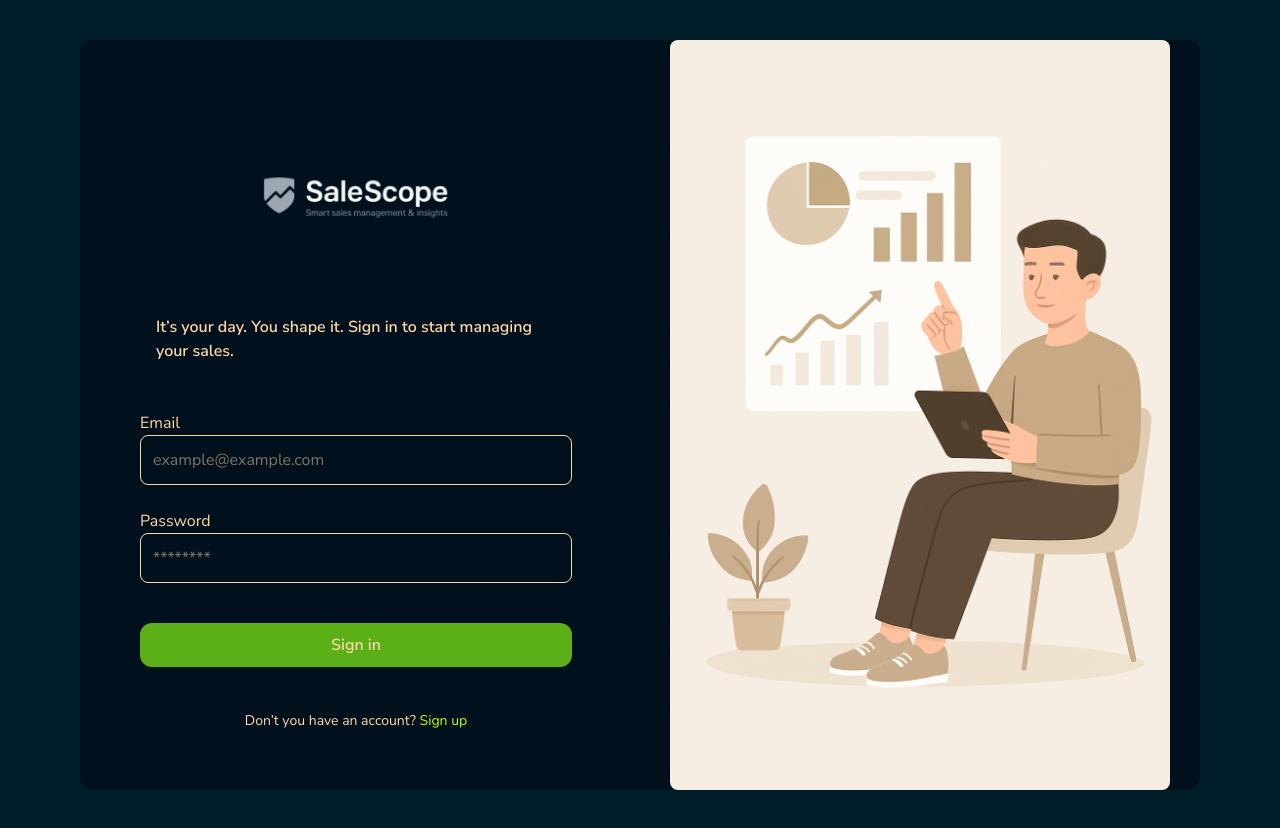
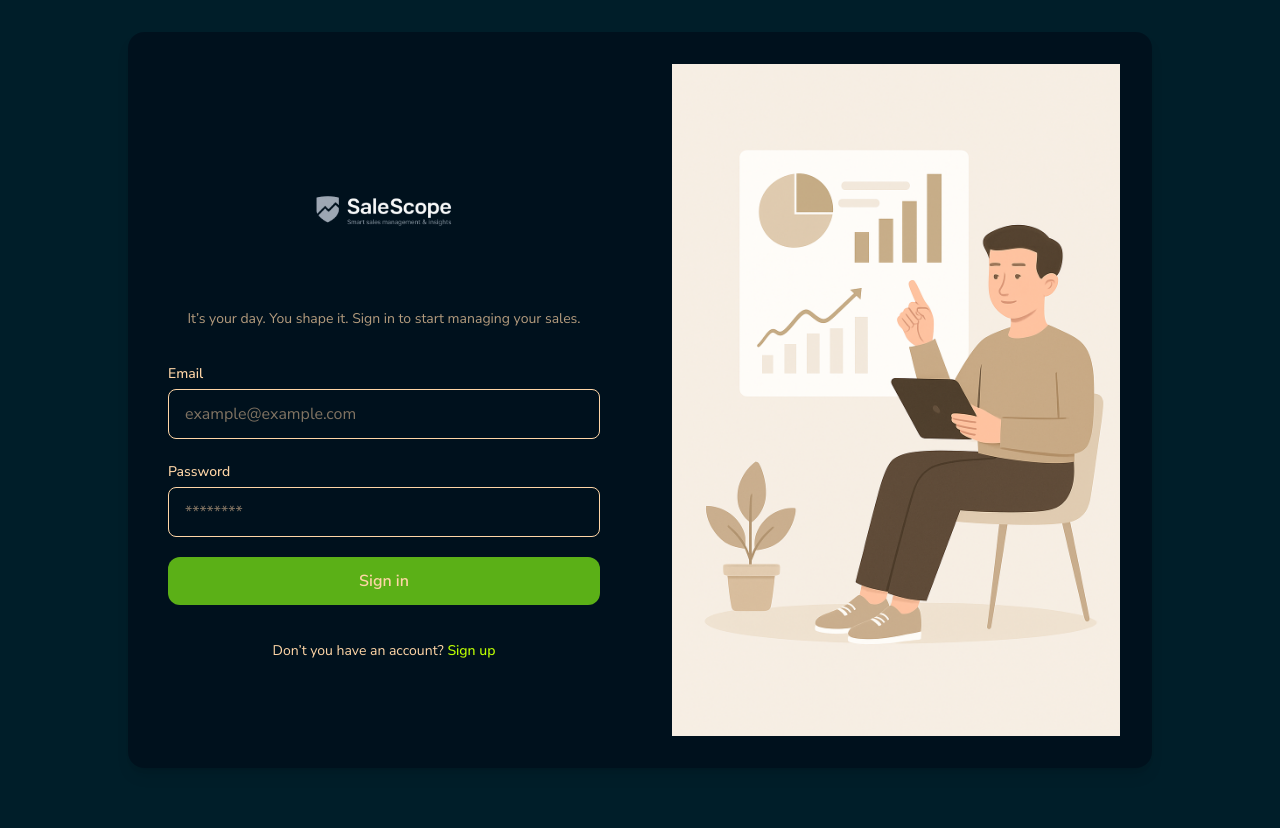
Before and after one commit to IntegrativeProject/SalesScope-Frontend, a Next.js app: page /login in a window 1280 px wide. After the commit the page ends 800 px from the top, so only its background shows below. Built offline with nearby package versions, Linux system fonts and the light colour scheme.

Commit message:
anything

```diff
--- a/src/app/dashboard/page.tsx
+++ b/src/app/dashboard/page.tsx
@@ -15,7 +15,6 @@ import {
 import { TopProduct, WeeklySale } from "@/types/analytics";
 import AnimatedPage from "@/components/AnimatedPage";
 
-// Variants para stagger
 const containerVariants = {
   hidden: {},
   show: {
@@ -29,6 +28,7 @@ const itemVariants = {
   hidden: { opacity: 0, y: 20 },
   show: { opacity: 1, y: 0 },
 };
+
 export default function Page() {
   const [lineLabels, setLineLabels] = useState<string[]>([]);
   const [lineData, setLineData] = useState<number[]>([]);
@@ -45,10 +45,11 @@ export default function Page() {
     return new Intl.NumberFormat("es-CO", {
       style: "currency",
       currency: "COP",
-      maximumFractionDigits: 0, // COP no usa centavos
+      maximumFractionDigits: 0,
     }).format(value);
   }
 
+  // --- LÓGICA DE DATOS (SIN CAMBIOS) ---
   useEffect(() => {
     Promise.all([
       getTotalSales(),
@@ -62,6 +63,7 @@ export default function Page() {
       setTransactions(trans);
     });
   }, []);
+
   useEffect(() => {
     async function loadCharts() {
       const weekly = await getWeeklySales();
@@ -86,23 +88,42 @@ export default function Page() {
 
     loadCharts();
   }, []);
+  // -------------------------------------
 
   return (
     <AnimatedPage>
-      <div>
-        <h1 className="p-1 ml-9 font-bold  text-4xl ">Dashboard</h1>
-        <h2 className="p-1 ml-9 font-semibold  text-xl">
+      {/* El contenedor principal usa padding ajustado en móvil y no necesita p-1 */}
+      <div className="py-4">
+
+        {/* TÍTULO PRINCIPAL: Usa padding horizontal (px-4) en móvil en lugar de margen fijo (ml-9) */}
+        <h1 className="px-4 p-1 lg:ml-9 font-bold text-3xl lg:text-4xl">
+          Dashboard
+        </h1>
+
+        {/* SUBTÍTULO: Se mantiene el ajuste de margen solo en escritorio */}
+        <h2 className="px-4 p-1 lg:ml-9 font-semibold text-base lg:text-xl">
           Summary of your sales and key metrics
         </h2>
+
+        {/* CONTENEDOR DE TARJETAS (MÉTRICAS) */}
         <motion.div
-          className="ml-11 grid grid-cols-4 gap-x-3 mt-5"
+          className="
+            px-4 lg:ml-11          /* Padding horizontal en móvil, margen fijo en escritorio */
+            grid
+            grid-cols-2           /* Mobile por defecto: 2 columnas */
+            lg:grid-cols-4        /* Desktop: 4 columnas */
+            gap-3 lg:gap-x-3
+            mt-5
+          "
           variants={containerVariants}
           initial="hidden"
           animate="show"
         >
+          {/* NOTA: Se cambia w="w-80" por w="w-full" para que ocupe el espacio de la columna */}
+
           <motion.div variants={itemVariants}>
             <Card
-              w="w-80"
+              w="w-full"
               h="h-50"
               mainText="Total Sales"
               worth={formatCOP(totalSales)}
@@ -112,9 +133,10 @@ export default function Page() {
               simbol={true}
             />
           </motion.div>
+
           <motion.div variants={itemVariants}>
             <Card
-              w="w-80"
+              w="w-full"
               h="h-50"
               mainText="Daily Average"
               worth={formatCOP(dailyAvg)}
@@ -124,9 +146,10 @@ export default function Page() {
               simbol={true}
             />
           </motion.div>
+
           <motion.div variants={itemVariants}>
             <Card
-              w="w-80"
+              w="w-full"
               h="h-50"
               mainText="Products Sold"
               worth={productsSold}
@@ -135,9 +158,10 @@ export default function Page() {
               iconRoute="/icons/box.png"
             />
           </motion.div>
+
           <motion.div variants={itemVariants}>
             <Card
-              w="w-80"
+              w="w-full"
               h="h-50"
               mainText="Transaction"
               worth={transactions}
@@ -148,9 +172,20 @@ export default function Page() {
           </motion.div>
         </motion.div>
 
-        <div className="grid grid-cols-2  p-15">
+        {/* CONTENEDOR DE GRÁFICOS */}
+        <div
+            className="
+                grid
+                grid-cols-1            /* Mobile por defecto: 1 columna */
+                lg:grid-cols-2         /* Desktop: 2 columnas */
+                gap-6
+                p-4 lg:p-15            /* Padding reducido en móvil, original en escritorio */
+                mt-8
+            ">
+
+          {/* GRÁFICO 1: Weekly Sales */}
           <motion.article
-            className="bg-base-200 w-160 rounded-xl shadow-xl p-8 space-y-3"
+            className="bg-base-200 w-full rounded-xl shadow-xl p-4 sm:p-8 space-y-3" // w-160 cambiado a w-full
             initial={{ opacity: 0, y: 20 }}
             animate={{ opacity: 1, y: 0 }}
             transition={{ duration: 0.4, delay: 0.6 }}
@@ -159,8 +194,10 @@ export default function Page() {
             <p className=" -mt-3">Evolution of daily sales in pesos</p>
             <LineChart labels={lineLabels} data={lineData} />
           </motion.article>
+
+          {/* GRÁFICO 2: Best Selling Products */}
           <motion.article
-            className="bg-base-200 w-160 rounded-xl shadow-xl p-8 space-y-3"
+            className="bg-base-200 w-full rounded-xl shadow-xl p-4 sm:p-8 space-y-3" // w-160 cambiado a w-full
             initial={{ opacity: 0, y: 20 }}
             animate={{ opacity: 1, y: 0 }}
             transition={{ duration: 0.4, delay: 0.8 }}
--- a/src/components/ui/loginUI/LoginPage.tsx
+++ b/src/components/ui/loginUI/LoginPage.tsx
@@ -38,7 +38,6 @@ export default function LoginPage() {
     }
 
     setLoading(true);
-
     const loadingToast = toast.loading("Signing in...");
 
     try {
@@ -56,7 +55,7 @@ export default function LoginPage() {
         return;
       }
 
-      toast.success("Welcome🚀");
+      toast.success("Welcome 🚀");
       router.push("/dashboard");
     } catch {
       toast.dismiss(loadingToast);
@@ -66,84 +65,97 @@ export default function LoginPage() {
   };
 
   return (
-    <div className="flex justify-center p-10">
-      <div className="grid grid-cols-2 w-280 rounded-xl bg-base-200 space-x-2">
-        <div className="flex items-center justify-center">
+    <div className="min-h-screen flex items-center justify-center px-4 bg-base-100">
+      <div className="w-full max-w-md lg:max-w-5xl bg-base-200 rounded-2xl overflow-hidden shadow-lg">
+        <div className="grid grid-cols-1 lg:grid-cols-2">
+
+          {/* FORM */}
           <motion.form
             variants={container}
             initial="hidden"
             animate="show"
-            className="max-w-md mx-auto p-2 flex flex-col"
             onSubmit={handleSubmit}
+            className="flex flex-col justify-center px-6 py-10 sm:px-10"
           >
             <Image
               src="/img/Logo.png"
               alt="Logo"
-              width={300}
-              height={200}
-              className="mx-auto"
+              width={220}
+              height={120}
+              className="mx-auto mb-6"
             />
 
-            <motion.p variants={item} className="font-semibold p-4 mb-8">
+            <motion.p
+              variants={item}
+              className="text-sm text-base-content/70 text-center mb-8"
+            >
               It’s your day. You shape it. Sign in to start managing your sales.
             </motion.p>
 
-            <div className="space-y-6">
+            <div className="space-y-5">
               <div>
-                <label>Email</label>
+                <label className="text-sm font-medium">Email</label>
                 <input
                   type="email"
                   placeholder="example@example.com"
-                  className="w-full p-3 border rounded-lg focus:outline-none focus:ring-2 focus:ring-primary"
+                  className="mt-1 w-full px-4 py-3 rounded-lg border focus:outline-none focus:ring-2 focus:ring-primary"
                   onChange={(e) => setEmail(e.target.value)}
                   disabled={loading}
                 />
               </div>
 
               <div>
-                <label>Password</label>
+                <label className="text-sm font-medium">Password</label>
                 <input
                   type="password"
                   placeholder="********"
-                  className="w-full p-3 border rounded-lg focus:outline-none focus:ring-2 focus:ring-primary"
+                  className="mt-1 w-full px-4 py-3 rounded-lg border focus:outline-none focus:ring-2 focus:ring-primary"
                   onChange={(e) => setPassword(e.target.value)}
                   disabled={loading}
                 />
               </div>
 
               <Button
-                className="w-full p-3 rounded-xl font-bold mt-4"
+                className="w-full py-3 rounded-xl font-semibold"
                 disabled={loading}
               >
                 {loading ? "Signing in..." : "Sign in"}
               </Button>
 
-              <motion.p variants={item} className="text-center text-sm mt-5">
+              <motion.p
+                variants={item}
+                className="text-center text-sm mt-4"
+              >
                 Don’t you have an account?{" "}
-                <Link href="/register" className="hover:underline text-primary">
+                <Link
+                  href="/register"
+                  className="text-primary font-medium hover:underline"
+                >
                   Sign up
                 </Link>
               </motion.p>
             </div>
           </motion.form>
-        </div>
 
-        <div className="flex items-center justify-center rounded-lg">
+          {/* IMAGE – solo desktop */}
+          <div className="hidden lg:flex items-center justify-center  p-8">
             <motion.div
               initial={{ opacity: 0, scale: 0.95 }}
               animate={{ opacity: 1, scale: 1 }}
-            transition={{ duration: 0.8, ease: "easeOut", delay: 0.15 }}
+              transition={{ duration: 0.8, ease: "easeOut" }}
+              className="w-full max-w-md"
             >
               <Image
                 src="/img/login.png"
                 alt="Login illustration"
                 width={500}
                 height={700}
-              className="object-cover rounded-lg"
+                className="w-full h-auto object-contain"
               />
             </motion.div>
           </div>
         </div>
       </div>
+    </div>
   );
 }
```
Lines whose indentation alone changed are shown as unchanged.
